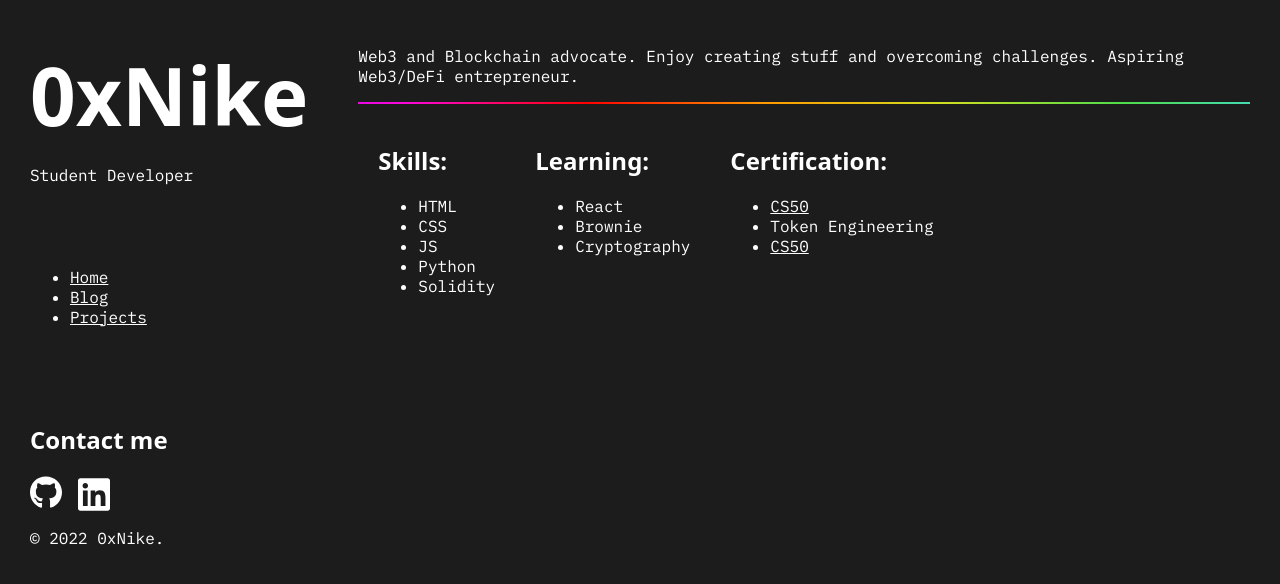
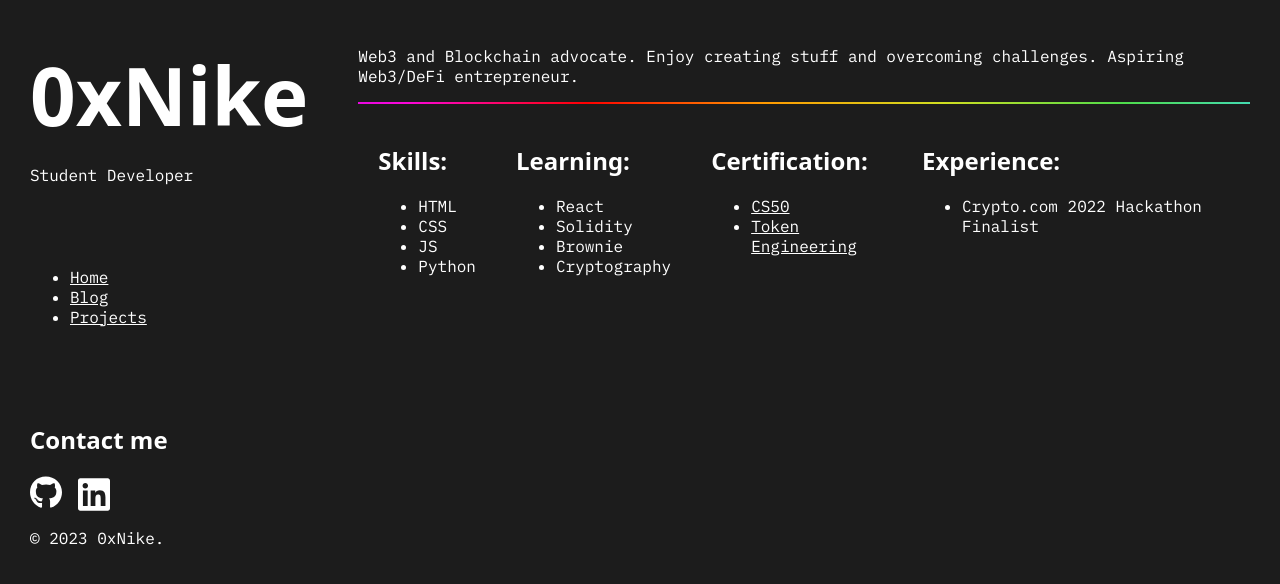
Before and after one commit to 0xNike/Gatsby-Website, a Gatsby site: page / in a window 1280 px wide. Shown: the top 584 px of the page. Built offline with nearby package versions, Linux system fonts and the light colour scheme; Gatsby itself is replaced by a stand-in of ours.

Commit message:
Updated site

```diff
--- a/src/components/layout.js
+++ b/src/components/layout.js
@@ -47,7 +47,7 @@
             placeholder="none"
             />
         </a>
-        <a href="https://github.com/0xNike">
+        <a href="https://www.linkedin.com/in/jianhao-lim/">
          <StaticImage
             alt="LinkedIn"
             src="../images/linkedin-brands.svg"
@@ -55,7 +55,7 @@
             placeholder="none"
             />
         </a>
-        <p>© 2022 0xNike.</p>
+        <p>© 2023 0xNike.</p>
       </footer>
     </div>
   )
--- a/src/pages/index.js
+++ b/src/pages/index.js
@@ -21,13 +21,13 @@
               <li>CSS</li>
               <li>JS</li>
               <li>Python</li>
-              <li>Solidity</li>
             </ul>
           </div>
           <div className={indexStyles.flexItem}>
             <h2>Learning:</h2>
             <ul className={indexStyles.twoCol}>
               <li>React</li>
+              <li>Solidity</li>
               <li>Brownie</li>
               <li>Cryptography</li>
             </ul>
@@ -35,9 +35,14 @@
           <div className={indexStyles.flexItem}>
             <h2>Certification:</h2>
             <ul className={indexStyles.twoCol}>
-              <li><a href="https://certificates.cs50.io/d8ba20d8-8388-48ec-b222-4b2833d92a11.pdf?size=letter">CS50</a></li>
-              <li>Token Engineering</li>
-              <li><Link to='https://google.com'>CS50</Link></li>
+              <li><Link to='https://certificates.cs50.io/d8ba20d8-8388-48ec-b222-4b2833d92a11.pdf?size=letter'>CS50</Link></li>
+              <li><Link to='https://tokenengineering.net/user/6391be4b3221bdba9308cb73/'>Token Engineering</Link></li>
+            </ul>
+          </div>
+          <div className={indexStyles.flexItem}>
+            <h2>Experience:</h2>
+            <ul className={indexStyles.twoCol}>
+              <li>Crypto.com 2022 Hackathon Finalist</li>
             </ul>
           </div>
         </div>
```
